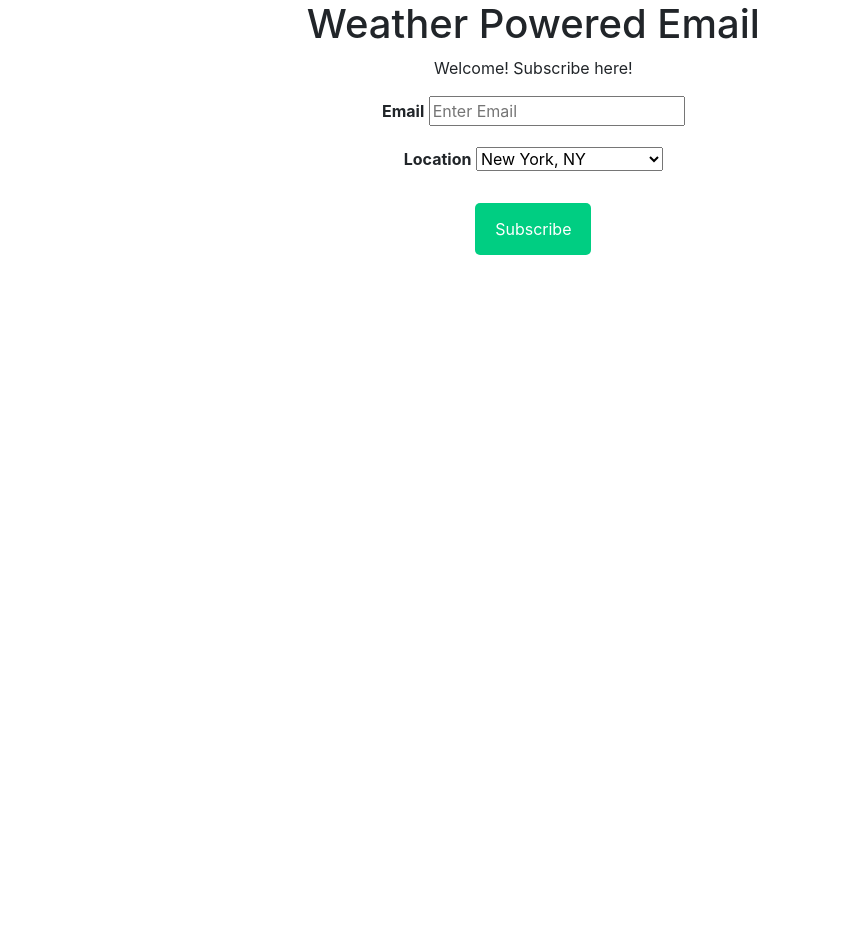
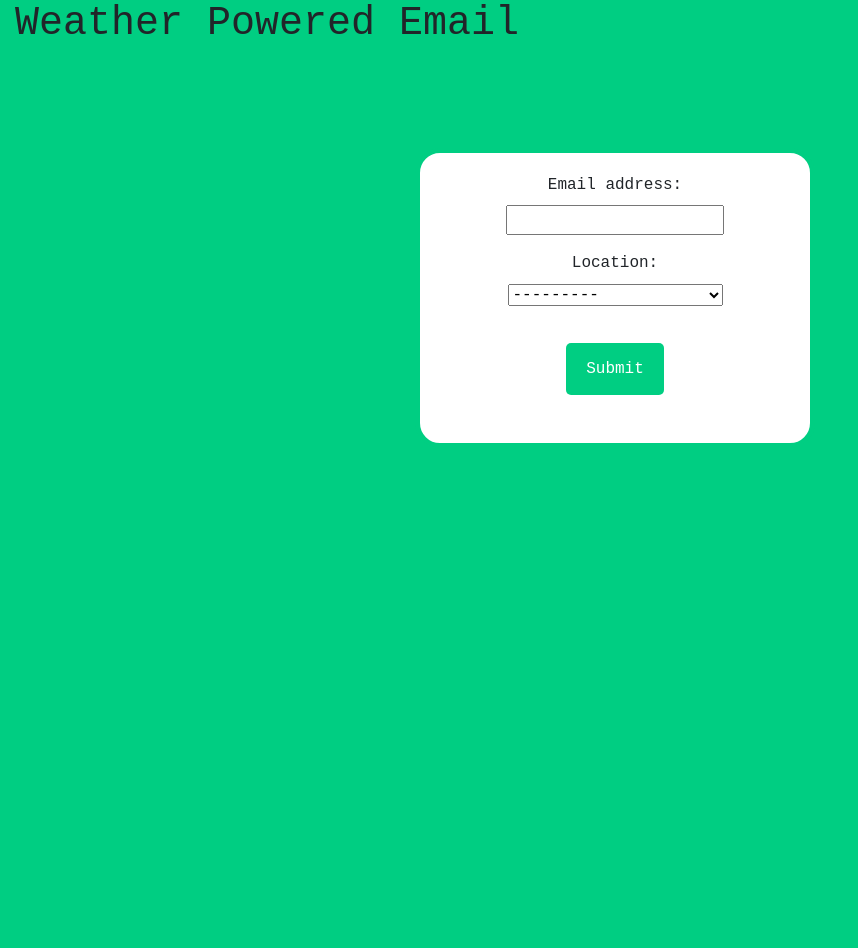
Before and after one commit to vedantpuri/klvwa, a Django app: page /signup/ in a window 1280 px wide. Shown: the whole page, without its empty margins (0-858 px from the left). Before the commit the page ends 255 px from the top, so only its background shows below. Run offline with Django 3.2, Linux system fonts and the light colour scheme; data comes from the database, SQL or seed files in the repository; some libraries are stand-ins or nearby versions.

Commit message:
Create Form + connect to DB + Enhance UI

```diff
--- /dev/null
+++ b/weatherapp/signup/forms.py
@@ -0,0 +1,6 @@
+from django import forms
+from .models import Location
+
+class SubscribeForm(forms.Form):
+    email_address = forms.EmailField(required=True)
+    location = forms.ModelChoiceField(queryset=Location.objects.all(), required=True)
--- a/weatherapp/signup/models.py
+++ b/weatherapp/signup/models.py
@@ -1,17 +1,17 @@
 from django.db import models
 
 # Create your models here.
-
+DEFAULT_VAL = 101
 class Subscriber(models.Model):
-    email = models.EmailField(null=False,blank=False,unique=True, help_text="Enter your location")
-    Location = models.CharField(max_length=120, blank=True, help_text="Enter your location")
+    email = models.EmailField(null=False,blank=False,unique=True, help_text="Enter your email")
+    location = models.ForeignKey('Location', on_delete=models.SET_DEFAULT, help_text="Enter your location", default=DEFAULT_VAL)
 
     def __str__(self):
         return '{0}, {1}'.format(self.email, self.location)
 
 class Location(models.Model):
-    city = models.CharField(max_length=255, null=True, blank=False)
-    state = models.CharField(max_length=255, null=True, blank=False)
+    city = models.CharField(max_length=255, default=DEFAULT_VAL)
+    state = models.CharField(max_length=255, default=DEFAULT_VAL)
 
     def __str__(self):
         return '{0}, {1}'.format(self.city, self.state)
--- a/weatherapp/signup/templates/index.html
+++ b/weatherapp/signup/templates/index.html
@@ -3,46 +3,49 @@
 {% block content %}
 {% load static %}
 <style>
-  button[type=submit] {
+  input[type=submit] {
     background-color: #00CE82;
     color: white;
     padding: 14px 20px;
-    margin: 8px 0;
+    margin: 20px 0;
     border: none;
     border-radius: 5px;
     cursor: pointer;
   }
-  html *
+  body
   {
-     font-family: Inter,Helvetica,Arial,sans-serif !important;
+     font-family: Courier New !important;
+     background-color: #00CE82;
    }
-
+   #form_div{
+     text-align:center;
+     padding:20px;
+     margin: 100px 200px 500px 400px;
+     border: 5px solid #00CE82;
+     width: 400px;
+     height: 300px;
+     border-radius: 25px;
+     background-color: #FFFFFF;
+   }
+   form {
+  	width: 300px;
+  	margin: 0 auto;
+    display: block;
+    background-color: #FFFFFF;
+  }
+  p{
+    background-color: #FFFFFF;
+  }
+  h1{
+    text-align:justify;
+  }
 </style>
-<div style="text-align:center">
-<form method="post">
-<div class="container">
-  <h1>Weather Powered Email</h1>
-  <p>Welcome! Subscribe here!</p>
-
-  <p>
-  <label for="email"><b>Email</b></label>
-  <input type="text" placeholder="Enter Email" name="email" required>
-  </p>
-
-  <p>
-    <label for="loc"><b>Location</b></label>
-    <select name="item_id">
-      {% for entry in locations %}
-        <option value="{{ entry.city }}">{{ entry.city }}, {{ entry.state}}</option>
-      {% endfor %}
-    </select>
-  <!-- <label for="psw"><b>Location</b></label>
-  <input type="text" placeholder="Where do you stay" name="psw" required> -->
-  </p>
-
-  <button type="submit" class="registerbtn">Subscribe</button>
-</div>
+<h1>Weather Powered Email</h1>
+<div id="form_div">
+<form action="" method="post">
+  {% csrf_token %}
+    {{ form.as_p }}
+  <input type="submit" value="Submit">
 </form>
 </div>
-
 {% endblock %}
--- a/weatherapp/signup/views.py
+++ b/weatherapp/signup/views.py
@@ -1,7 +1,19 @@
 from django.shortcuts import render
 from .models import Location
+from .models import Subscriber
+from .forms import SubscribeForm
 
 # Create your views here.
 def index(request):
     locations = Location.objects.all()
-    return render(request, 'index.html', context={"locations":locations})
+    if request.method == "POST":
+        form = SubscribeForm(request.POST)
+        if form.is_valid():
+            # form.save()
+            new_subscriber = Subscriber(email=form.cleaned_data.get('email_address'),location=form.cleaned_data.get('location'))
+            new_subscriber.save()
+            return render(request, 'index.html', context={})
+    else:
+        form = SubscribeForm()
+
+    return render(request, 'index.html', context={"locations":locations, "form": form})
--- a/weatherapp/weatherapp/settings.py
+++ b/weatherapp/weatherapp/settings.py
@@ -38,7 +38,6 @@
     'django.contrib.messages',
     'django.contrib.staticfiles',
     'signup',
-    'autocomplete_light',
 ]
 
 MIDDLEWARE = [
```
Also changed, not shown: README.md, weatherapp/signup/migrations/0001_initial.py, weatherapp/signup/migrations/0002_auto_20200215_0252.py (deleted), weatherapp/signup/migrations/0003_location.py (deleted).
